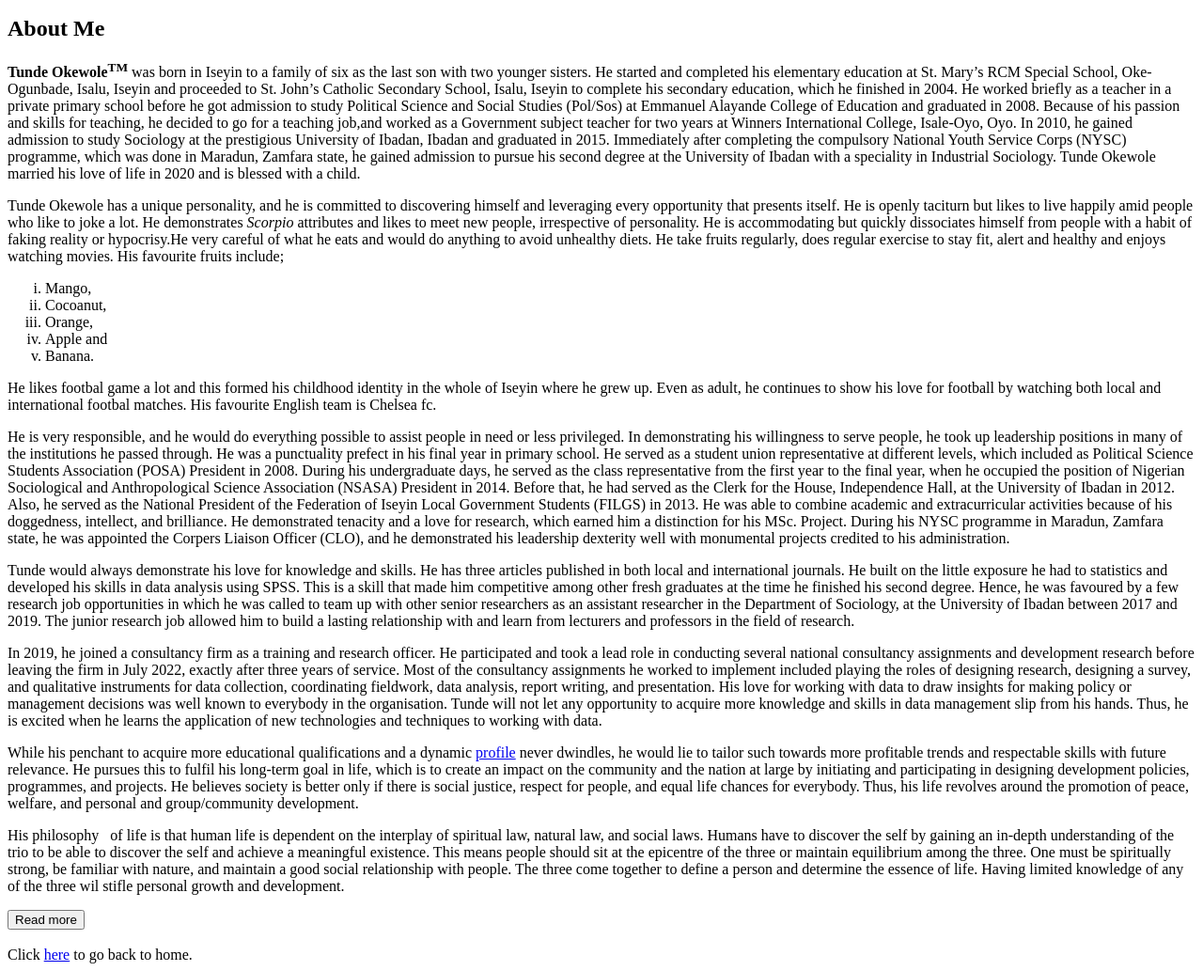
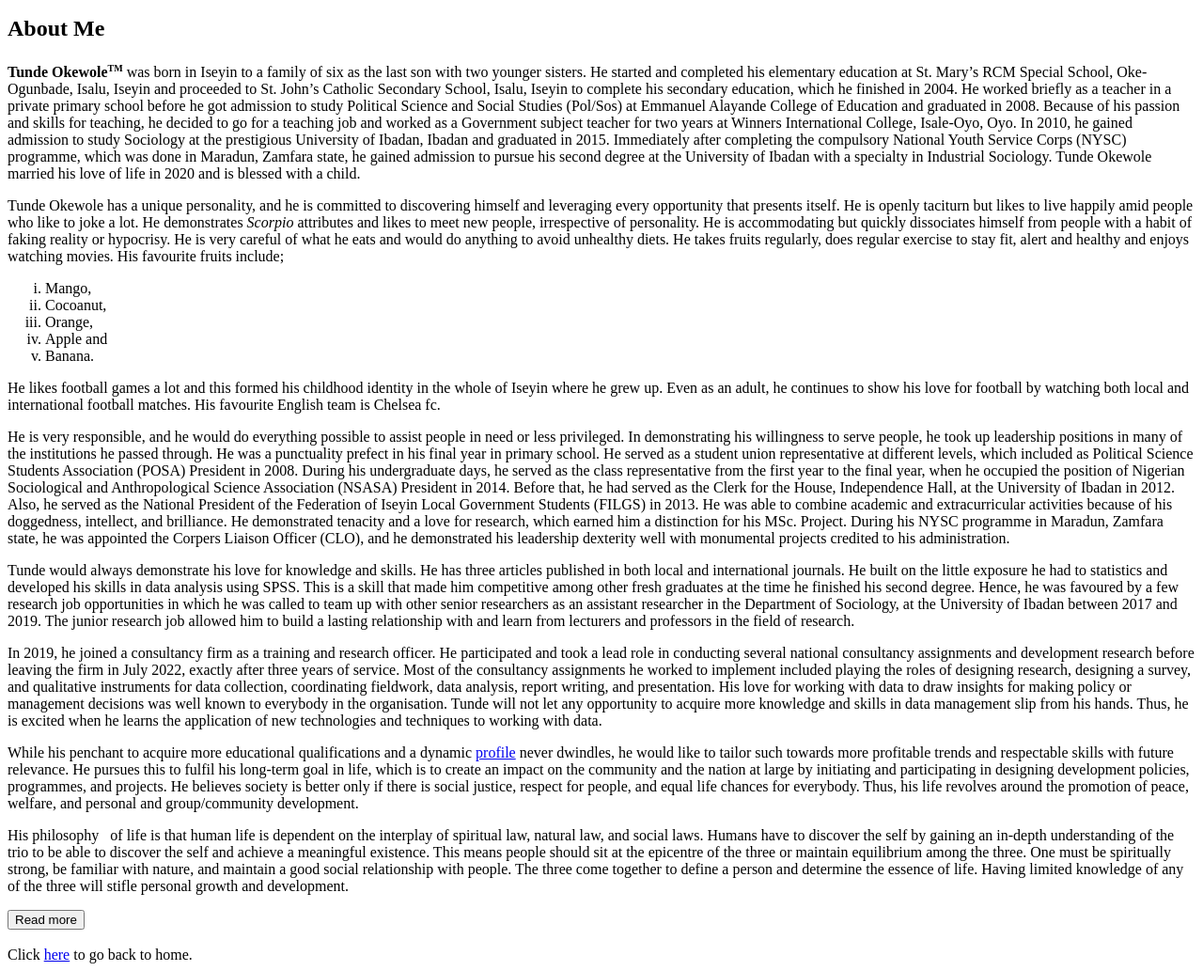
Before and after one commit to Tundeokewole-mywork/Assignment081022, a plain HTML site: page aboutme.html in a window 1280 px wide. Shown: the part 29-1062 px from the top of the page at 94% size. Drawn offline with Linux system fonts and the light colour scheme.

Commit message:
Add files via upload

```diff
--- a/aboutme.html
+++ b/aboutme.html
@@ -7,17 +7,17 @@
   <img src="C:\Users\OWNER\Desktop\photosmi\FB_IMG_1469117110031.jpg" alt=tunde height="250px" width="250px" style="margin-left:2%;">
   <h2>About Me</h2>
   <p>
-    <b>Tunde Okewole<sup>TM</sup></b> was born in Iseyin to a family of six as the last son with two younger sisters.
+    <b>Tunde Okewole<sup><font size="0.2">TM</font></sup></b> was born in Iseyin to a family of six as the last son with two younger sisters.
   He started and completed his elementary education at St. Mary’s RCM Special School, Oke-Ogunbade,
   Isalu, Iseyin and proceeded to St. John’s Catholic Secondary School, Isalu, Iseyin to complete his
   secondary education, which he finished in 2004. He worked briefly as a teacher in a private primary school before he got
   admission to study Political Science and Social Studies (Pol/Sos) at Emmanuel Alayande College of
   Education and graduated in 2008. Because of his passion and skills for teaching, he decided to go for a
-  teaching job,and worked as a Government subject teacher for two years at Winners International
+  teaching job and worked as a Government subject teacher for two years at Winners International
   College, Isale-Oyo, Oyo. In 2010, he gained admission to study Sociology at the prestigious University of
   Ibadan, Ibadan and graduated in 2015. Immediately after completing the compulsory National Youth Service
   Corps (NYSC) programme, which was done in Maradun, Zamfara state, he gained admission to pursue
-  his second degree at the University of Ibadan with a speciality in Industrial Sociology. Tunde Okewole
+  his second degree at the University of Ibadan with a specialty in Industrial Sociology. Tunde Okewole
   married his love of life in 2020 and is blessed with a child.
   </p>
   <p>
@@ -25,8 +25,8 @@
   every opportunity that presents itself. He is openly taciturn but likes to live happily amid people who
   like to joke a lot. He demonstrates <i>Scorpio</i> attributes and likes to meet new people, irrespective of
   personality. He is accommodating but quickly dissociates himself from people with a habit of faking
-  reality or hypocrisy.He very careful of what he eats and would do anything to avoid unhealthy diets.
-  He take fruits regularly, does regular exercise to stay fit, alert and healthy and enjoys watching movies.
+  reality or hypocrisy. He is very careful of what he eats and would do anything to avoid unhealthy diets.
+  He takes fruits regularly, does regular exercise to stay fit, alert and healthy and enjoys watching movies.
   His favourite fruits include;
   <ol type="i">
     <li>Mango,</li>
@@ -35,11 +35,11 @@
     <li>Apple and</li>
     <li>Banana.</li>
   </ol>
-  He likes footbal game a lot and this formed his childhood identity in the whole of Iseyin where he grew up. Even as adult,
-  he continues to show his love for football by watching both local and international footbal matches.
+  He likes football games a lot and this formed his childhood identity in the whole of Iseyin where he grew up. Even as an adult,
+  he continues to show his love for football by watching both local and international football matches.
   His favourite English team is <a>Chelsea fc.</a></p>
   <p>
-    He is very responsible, and he would do everything possible to assist people in need or less privileged.
+     He is very responsible, and he would do everything possible to assist people in need or less privileged.
   In demonstrating his willingness to serve people, he took up leadership positions in many of the
   institutions he passed through. He was a punctuality prefect in his final year in primary school. He
   served as a student union representative at different levels, which included as Political Science
@@ -74,7 +74,7 @@
   he learns the application of new technologies and techniques to working with data.</p>
   <p>
     While his penchant to acquire more educational qualifications and a dynamic <a href="C:\Users\OWNER\Desktop\My profile documents\CVs\Training and Development manager resume.docx">profile</a>
-  never dwindles, he would lie to tailor
+  never dwindles, he would like to tailor
   such towards more profitable trends and respectable skills with future relevance. He pursues this to
   fulfil his long-term goal in life, which is to create an impact on the community and the nation at large
   by initiating and participating in designing development policies, programmes, and projects. He
@@ -87,7 +87,7 @@
   able to discover the self and achieve a meaningful existence. This means people should sit at the
   epicentre of the three or maintain equilibrium among the three. One must be spiritually strong, be
   familiar with nature, and maintain a good social relationship with people. The three come together to
-  define a person and determine the essence of life. Having limited knowledge of any of the three wil
+  define a person and determine the essence of life. Having limited knowledge of any of the three will
   stifle personal growth and development.</p>
   <button>Read more</button> <br>
   <br>
```
